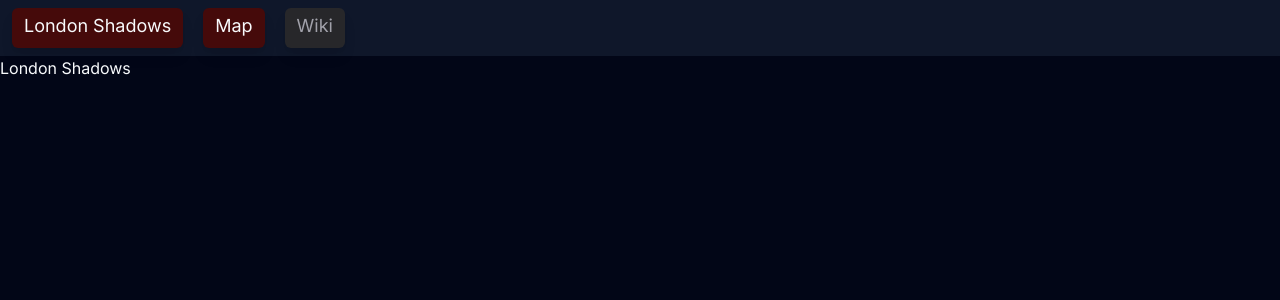
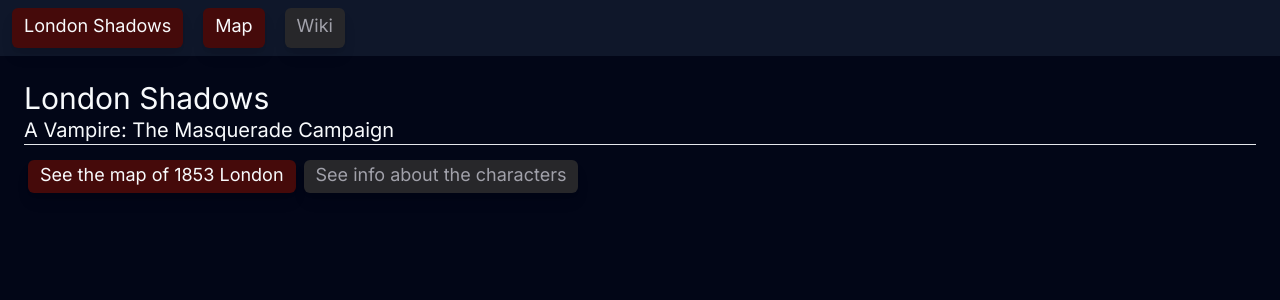
Before and after one commit to Werefawkes/Vampire-Leaflet, a Next.js app: page / in a window 1280 px wide. Shown: the top 300 px of the page. Built offline with nearby package versions, Linux system fonts and the light colour scheme.

Commit message:
Styled the landing page

```diff
--- a/src/app/components/NavButton.tsx
+++ b/src/app/components/NavButton.tsx
@@ -8,12 +8,12 @@ export default function NavButton({
 }: {
 	url: string,
 	className?: string,
-	disabled: boolean,
-	children: React.ReactNode
+	disabled?: boolean,
+	children?: React.ReactNode
 }) {
 	if (disabled) {
 		return (
-			<div className={className + " text-lg text-zinc-400 px-3 pt-1 pb-2 rounded-md bg-zinc-800 shadow-lg "}>{children}</div>
+			<div className={className + " inline text-lg text-zinc-400 px-3 pt-1 pb-2 rounded-md bg-zinc-800 shadow-lg "}>{children}</div>
 		)
 	}
 
--- a/src/app/page.tsx
+++ b/src/app/page.tsx
@@ -1,18 +1,13 @@
-import dynamic from "next/dynamic";
-import { useMemo } from "react";
+import NavButton from "./components/NavButton";
 
 export default async function Page() {
-    const Map = useMemo(() => dynamic(
-        () => import('./components/map'),
-        {
-            loading: () => <p>A map is loading</p>,
-            ssr: false
-        }
-    ), [])
-
     return (
-        <div>
-            London Shadows
+        <div className="m-3 p-3">
+            <div className="text-3xl">London Shadows</div>
+            <div className="text-xl">A Vampire: The Masquerade Campaign</div>
+            <hr className="p-2"></hr>
+            <NavButton className="m-1" url="/map">See the map of 1853 London</NavButton>
+            <NavButton className="m-1" url="/wiki" disabled>See info about the characters</NavButton>
         </div>
     )
 }
--- a/src/output.css
+++ b/src/output.css
@@ -820,12 +820,21 @@ select {
   margin-bottom: 0.5rem;
 }
 
+.my-1 {
+  margin-top: 0.25rem;
+  margin-bottom: 0.25rem;
+}
+
 .ml-3 {
   margin-left: 0.75rem;
 }
 
 .inline-block {
   display: inline-block;
+}
+
+.inline {
+  display: inline;
 }
 
 .flex {
@@ -922,6 +931,14 @@ select {
   padding: 0.75rem;
 }
 
+.p-1 {
+  padding: 0.25rem;
+}
+
+.p-2 {
+  padding: 0.5rem;
+}
+
 .px-1 {
   padding-left: 0.25rem;
   padding-right: 0.25rem;
@@ -962,6 +979,16 @@ select {
 .text-lg {
   font-size: 1.125rem;
   line-height: 1.75rem;
+}
+
+.text-xl {
+  font-size: 1.25rem;
+  line-height: 1.75rem;
+}
+
+.text-5xl {
+  font-size: 3rem;
+  line-height: 1;
 }
 
 .font-extralight {
```
